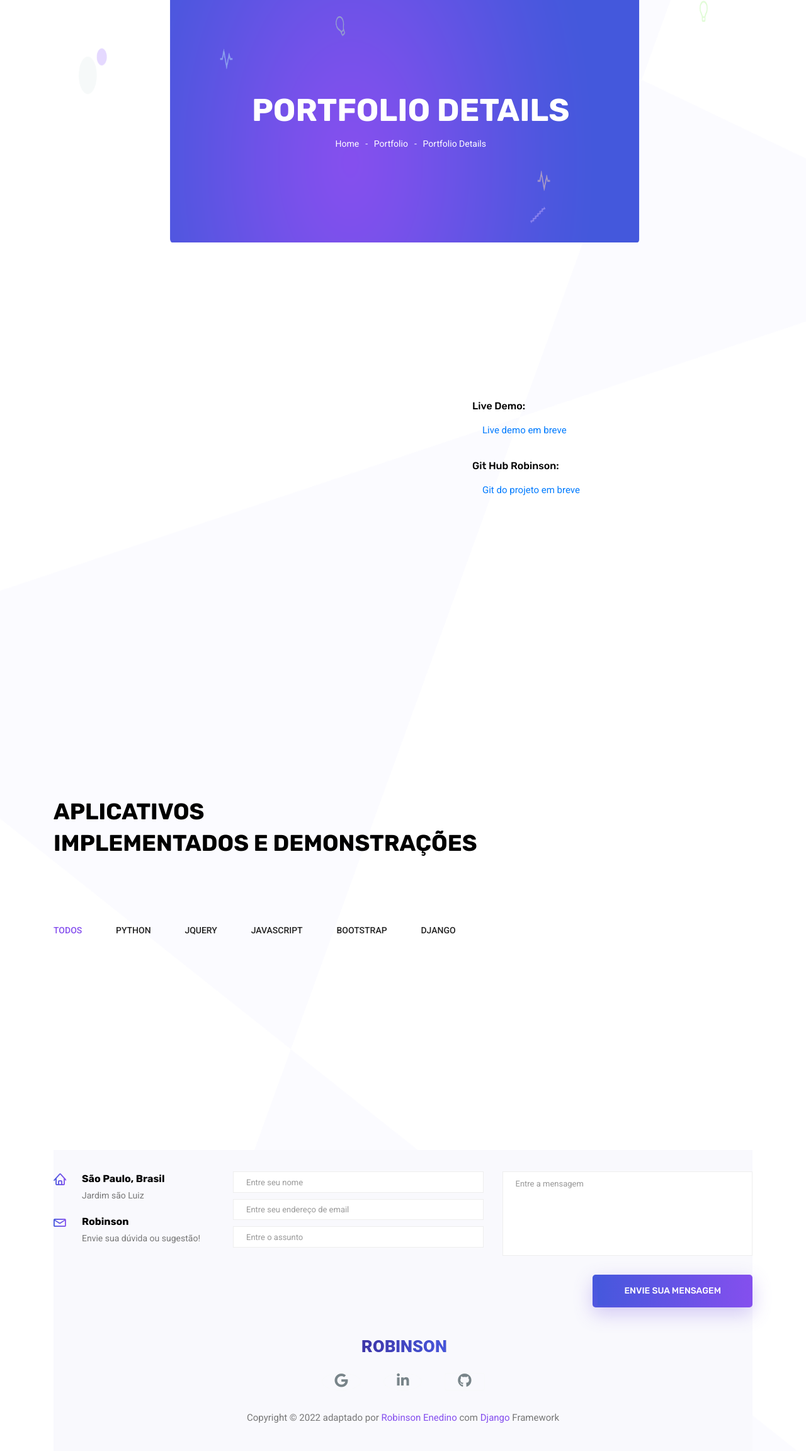
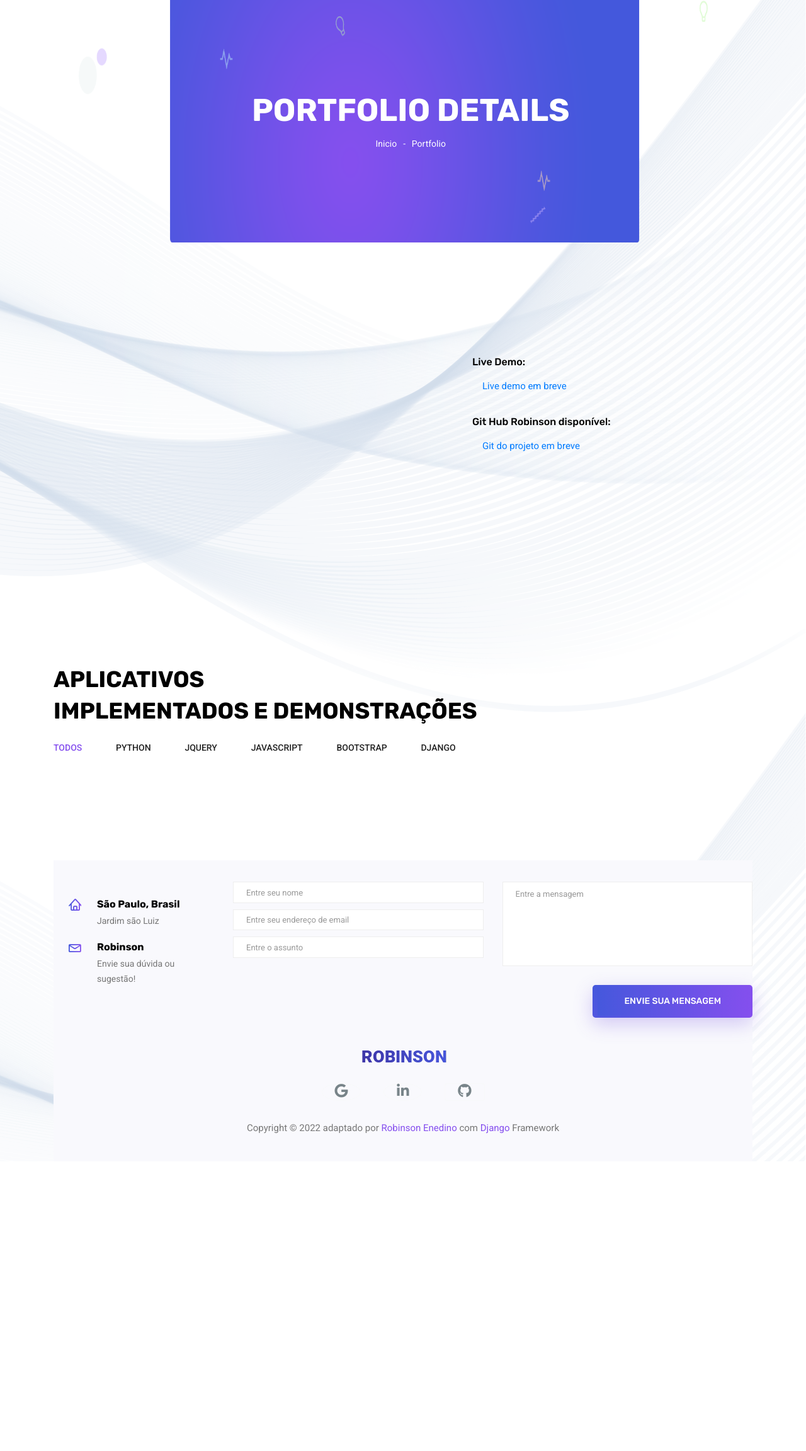
Before and after one commit to robinsonbrz/portfolio-e-apps, a Django app: template portapp/templates/portapp/portfolio-details.html in a window 1280 px wide. Shown: the part 100-2404 px from the top of the page at 63% size. After the commit the page ends 1900 px from the top, so only its background shows below. Run offline with Django 3.2, Linux system fonts and the light colour scheme; the template is opened without the code that fills it, so the values that code supplies are empty; some libraries are stand-ins or nearby versions.

Commit message:
✨  detalhes css

```diff
--- a/portapp/static/portapp/css/style.css
+++ b/portapp/static/portapp/css/style.css
@@ -31,7 +31,10 @@ body {
   font-family: "Roboto", sans-serif;
   font-weight: 400;
   color: #777777;
-  background: url(../img/body-bg.png) no-repeat center; }
+  background: url(../img/body_background.webp);
+  background-repeat: repeat;
+  background-position:right top;
+  }
 
 h1,
 h2,
@@ -84,19 +87,19 @@ button:focus {
 /*---------------------------------------------------- */
 /*----------------------------------------------------*/
 .section_gap {
-  padding: 200px 0; }
+  padding: 130px 0; }
   @media (max-width: 1199px) {
     .section_gap {
       padding: 80px 0; } }
 
 .section_gap_top {
-  padding-top: 200px; }
+  padding-top: 130px; }
   @media (max-width: 1199px) {
     .section_gap_top {
       padding-top: 80px; } }
 
 .section_gap_bottom {
-  padding-bottom: 200px; }
+  padding-bottom: 130px; }
   @media (max-width: 1199px) {
     .section_gap_bottom {
       padding-bottom: 80px; } }
@@ -105,10 +108,10 @@ button:focus {
 ============================================================================================ */
 .main_title {
   text-align: center;
-  margin-bottom: 100px; }
+  margin-bottom: 20px; }
   @media (max-width: 1199px) {
     .main_title {
-      margin-bottom: 50px; } }
+      margin-bottom: 20px; } }
   .main_title h2 {
     font-size: 36px;
     font-weight: 700;
@@ -123,7 +126,7 @@ button:focus {
         font-size: 30px;
         line-height: 34px; } }
   .main_title p {
-    margin-bottom: 0px; }
+    margin-bottom: 20px; }
     @media (max-width: 991px) {
       .main_title p br {
         display: none; } }
@@ -2460,17 +2463,17 @@ h6 {
 /* Start Barand Area css
 ============================================================================================ */
 .brand_area {
-  padding-bottom: 170px; }
+  padding-bottom: 90px; }
   @media (max-width: 1199px) {
     .brand_area {
-      padding-bottom: 80px; } }
+      padding-bottom: 90px; } }
 
 /* End Barand Area css
 ============================================================================================ */
 /* Start Features Area css
 ============================================================================================ */
 .features_area {
-  padding-bottom: 170px; }
+  padding-bottom: 50px; }
   @media (max-width: 1199px) {
     .features_area {
       padding-bottom: 50px; } }
@@ -2609,10 +2612,10 @@ h6 {
 /* Start Portfolio Area css
 ============================================================================================ */
 .portfolio_area {
-  padding-bottom: 120px; }
+  padding-bottom: 20px; }
   @media (max-width: 991px) {
     .portfolio_area {
-      padding-bottom: 50px; } }
+      padding-bottom: 20px; } }
   .portfolio_area .filters ul {
     padding-left: 0;
     margin-bottom: 50px; }
--- a/portapp/templates/portapp/portfolio-details.html
+++ b/portapp/templates/portapp/portfolio-details.html
@@ -13,9 +13,8 @@
                 <div class="banner_content text-center">
                     <h2>Portfolio Details</h2>
                     <div class="page_link">
-                        <a href="index.html">Home</a>
-                        <a href="portfolio.html">Portfolio</a>
-                        <a href="portfolio-details.html">Portfolio Details</a>
+                        <a href="{% url 'portapp:inicio' %}">Inicio</a>
+                        <a href="{% url 'portapp:portfolio' %}">Portfolio</a>
                     </div>
                 </div>
             </div>
--- a/templates/parciais/_newsletter.html
+++ b/templates/parciais/_newsletter.html
@@ -4,7 +4,7 @@
         <div class="container">
             <div class="row">
                 <div class="col-lg-3">
-                    <div class="contact_info">
+                    <div class="contact_info m-4">
                         <div class="info_item">
                             <i class="lnr lnr-home"></i>
                             <h6>São Paulo, Brasil</h6>
--- a/templates/parciais/_portfolio_details.html
+++ b/templates/parciais/_portfolio_details.html
@@ -21,16 +21,16 @@
                             <h5>
                                 Live Demo:
                             </h5>
-                                <a class="nav-link" href="{{ aplicativo.link_demo|default:"#"}}"> {{ aplicativo.link_demo|default:"Live demo em breve" }}</a>
+                                <a class="nav-link" href="{{ aplicativo.link_demo|default:"#"}}"> {{ aplicativo.link_demo | default:"Live demo em breve" }}</a>
                             <br>
                             <h5>
                                 {% if aplicativo.link_github %}
                                     Git Hub do Projeto:
                                 {% else %}
-                                    Git Hub Robinson:
+                                    Git Hub Robinson disponível:
                               {% endif %}
                             </h5>
-                                <a class="nav-link" href="{{ aplicativo.link_github|default:"https://github.com/robinsonbrz" }}">  {{ aplicativo.link_github |default:"Git do projeto em breve" }}</a></li>
+                                <a class="nav-link" href="{{ aplicativo.link_github|default:"https://github.com/robinsonbrz" }}">  {{ aplicativo.link_github | default:"Git do projeto em breve" }}</a></li>
                         </div>
                     </div>
                 </div>
--- a/templates/parciais/_testimonials.html
+++ b/templates/parciais/_testimonials.html
@@ -6,8 +6,6 @@
 				<div class="col-lg-8 text-center">
 					<div class="main_title">
 						<h2>testemunhos</h2>
-						<p>
-						</p>
 					</div>
 				</div>
 			</div>
```
Also changed, not shown: templates/parciais/_portfolio_geral.html (+0 -56 lines), portapp/static/portapp/img/body-bg2.jpg (added), portapp/static/portapp/img/body_background.webp (added).
